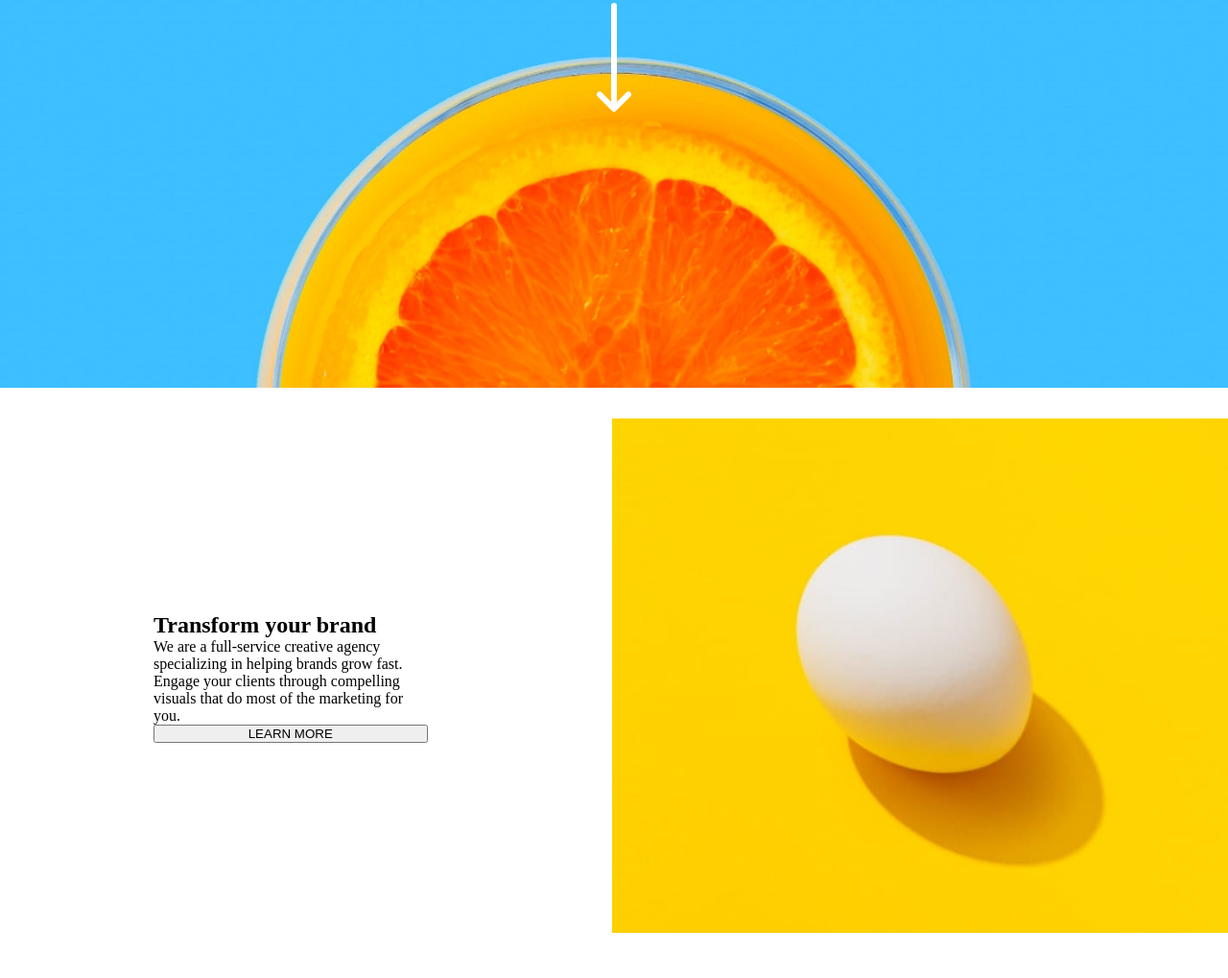
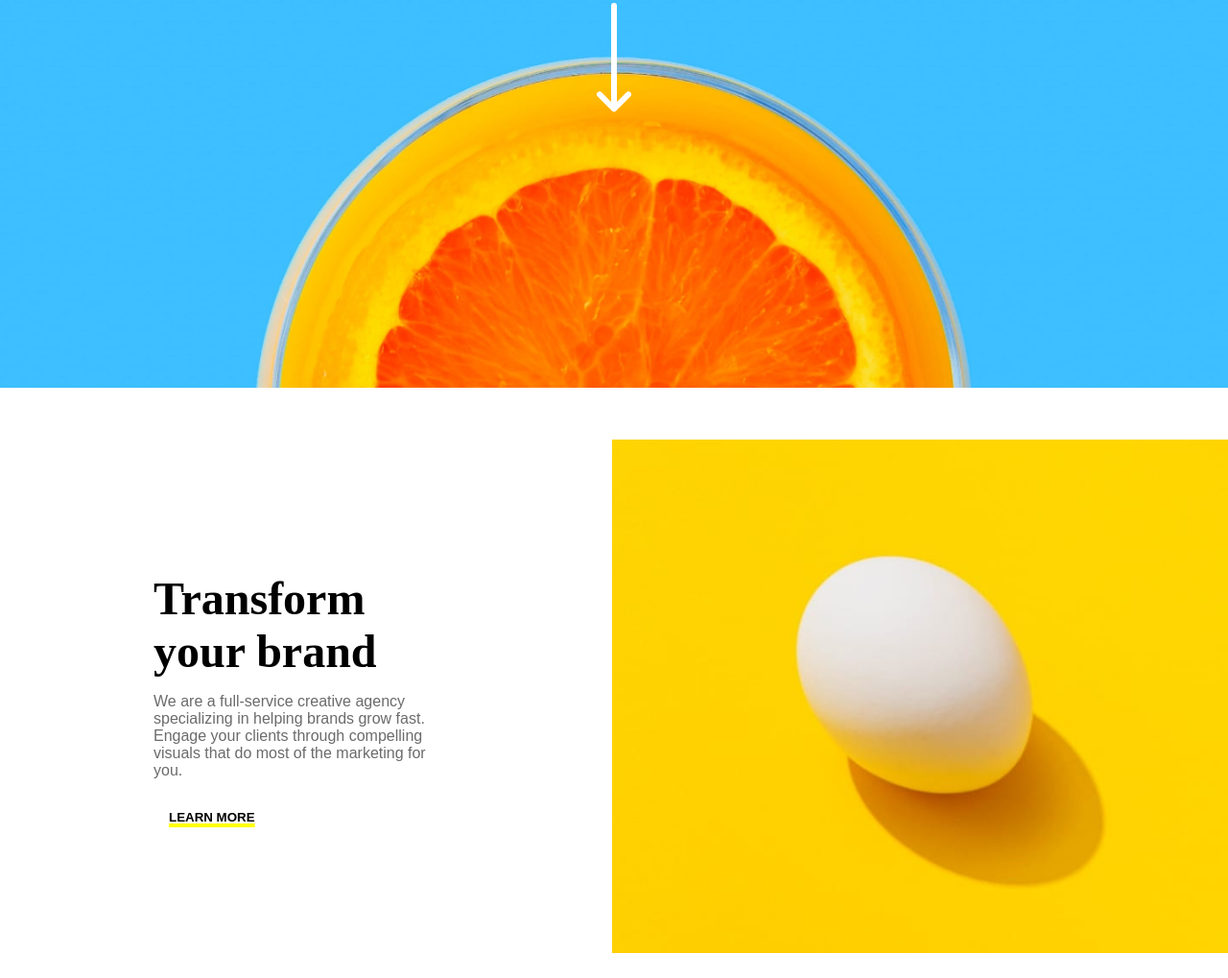
Before and after one commit to KussiyWanza/css-group-3, a plain HTML site: page index.html in a window 1280 px wide. Shown: the part 272-1291 px from the top of the page at 96% size. Before the commit the page ends 1248 px from the top, so only its background shows below. Drawn offline with Linux system fonts and the light colour scheme.

Commit message:
updated code

```diff
--- a/index.css
+++ b/index.css
@@ -14,7 +14,6 @@ body {
   background-position: center;
   background-repeat: no-repeat;
   background-size: cover;
-  position: relative;
   height: 40rem;
 }
 
@@ -106,8 +105,23 @@ h1 {
 }
 .main-section .main-section-h2-1 {
   font-family: "Abril Fatface";
+  font-weight: 900;
+  margin-bottom: 1rem;
+  font-size: 3rem;
 }
-
+.main-section-p-1 {
+  font-family: "Archivo Black", sans-serif;
+  color: rgb(107, 107, 107);
+}
+.main-section-btn-1 {
+  font-weight: 900;
+  background-color: transparent;
+  text-decoration: 4px solid yellow underline;
+  border-style: none;
+  text-align: left;
+  padding-top: 2rem;
+  padding-left: 1rem;
+}
 .main-seciton-content-img-1 {
   background-color: blue;
 }
```
